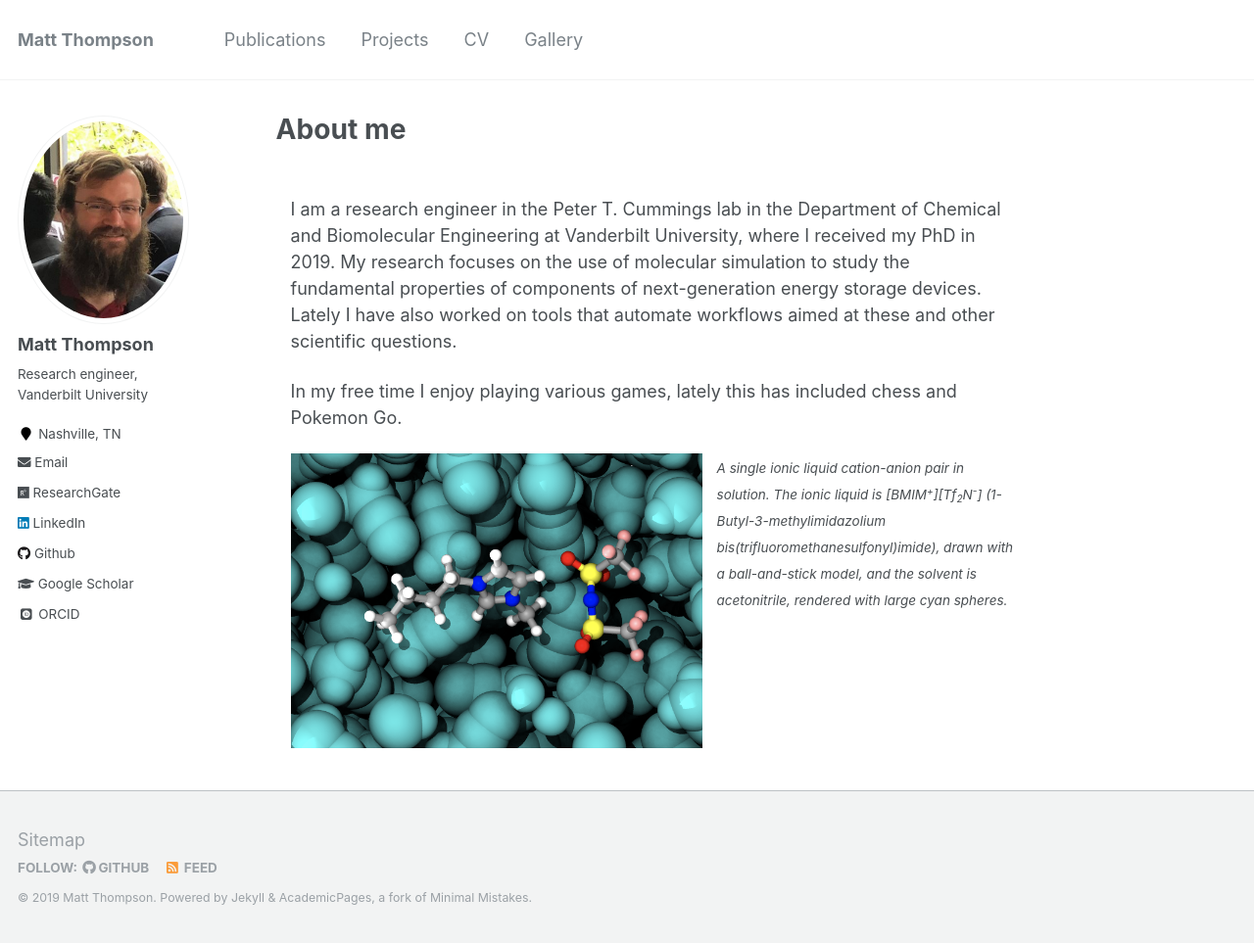
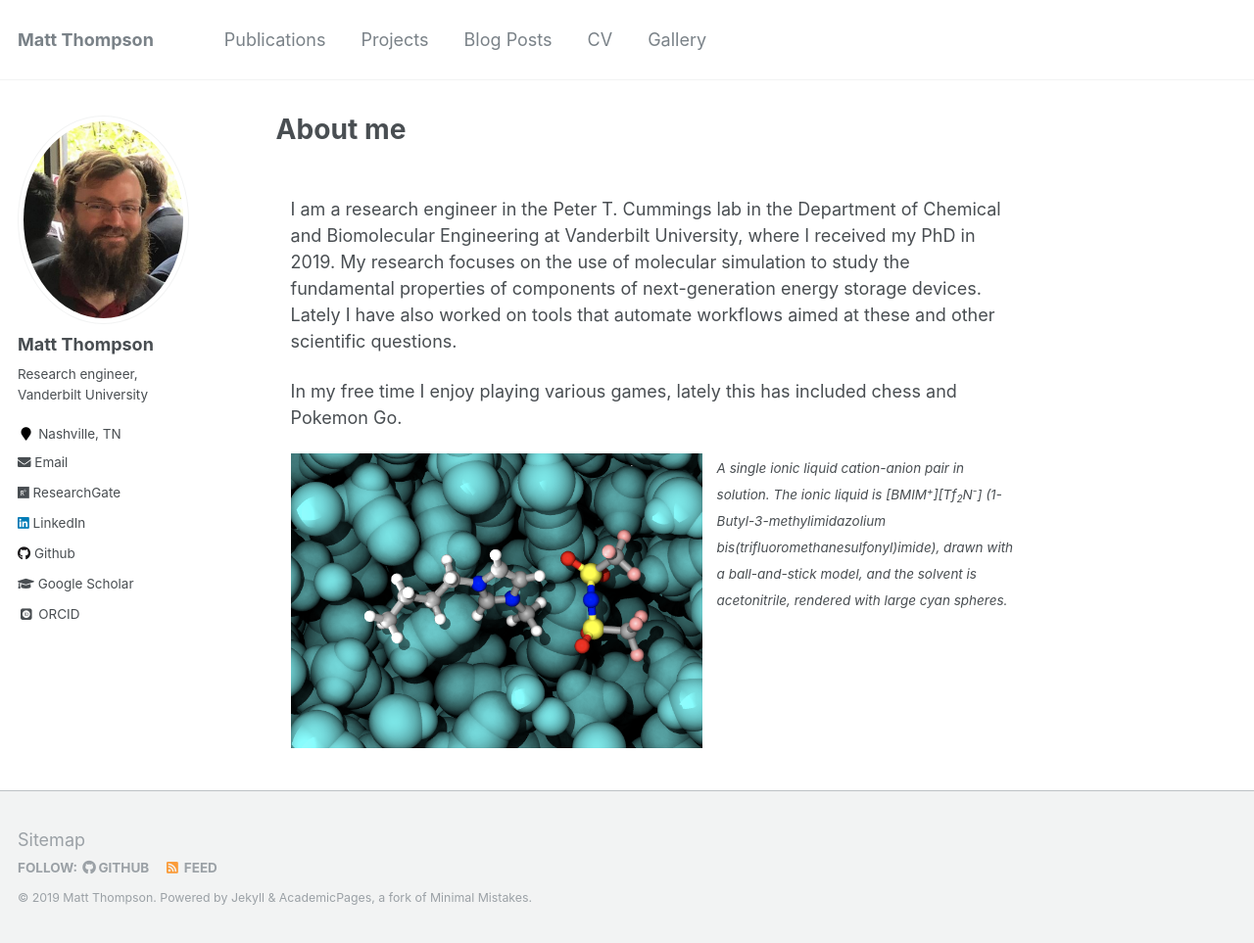
Before and after one commit to mattwthompson/mattwthompson.github.io, a Jekyll site: the page built from _pages/about.md, in a window 1280 px wide and 963 px high. Shown: the whole window at 98% size. Built offline with Jekyll 4.4.1, drawn with Linux system fonts in a browser that asks for light colours; some web fonts are replaced.

Commit message:
Update to add blog post section back

```diff
--- a/_config.yml
+++ b/_config.yml
@@ -17,7 +17,7 @@ repository               : "mattwthompson/mattwthompson.github.io"
 teaser                   :  # filename of teaser fallback teaser image placed in /images/, .e.g. "500x300.png"
 breadcrumbs              : false # true, false (default)
 words_per_minute         : 160
-future                   : true
+future                   : false
 read_more                : "disabled" # if enabled, adds "Read more" links to excerpts
 talkmap_link             : false #change to true to add link to talkmap on talks page
 comments:
--- a/_data/navigation.yml
+++ b/_data/navigation.yml
@@ -6,6 +6,9 @@ main:
   - title: "Projects"
     url: /projects/
 
+  - title: "Blog Posts"
+    url: /year-archive/
+
   - title: "CV"
     url: /cv/
 
```
